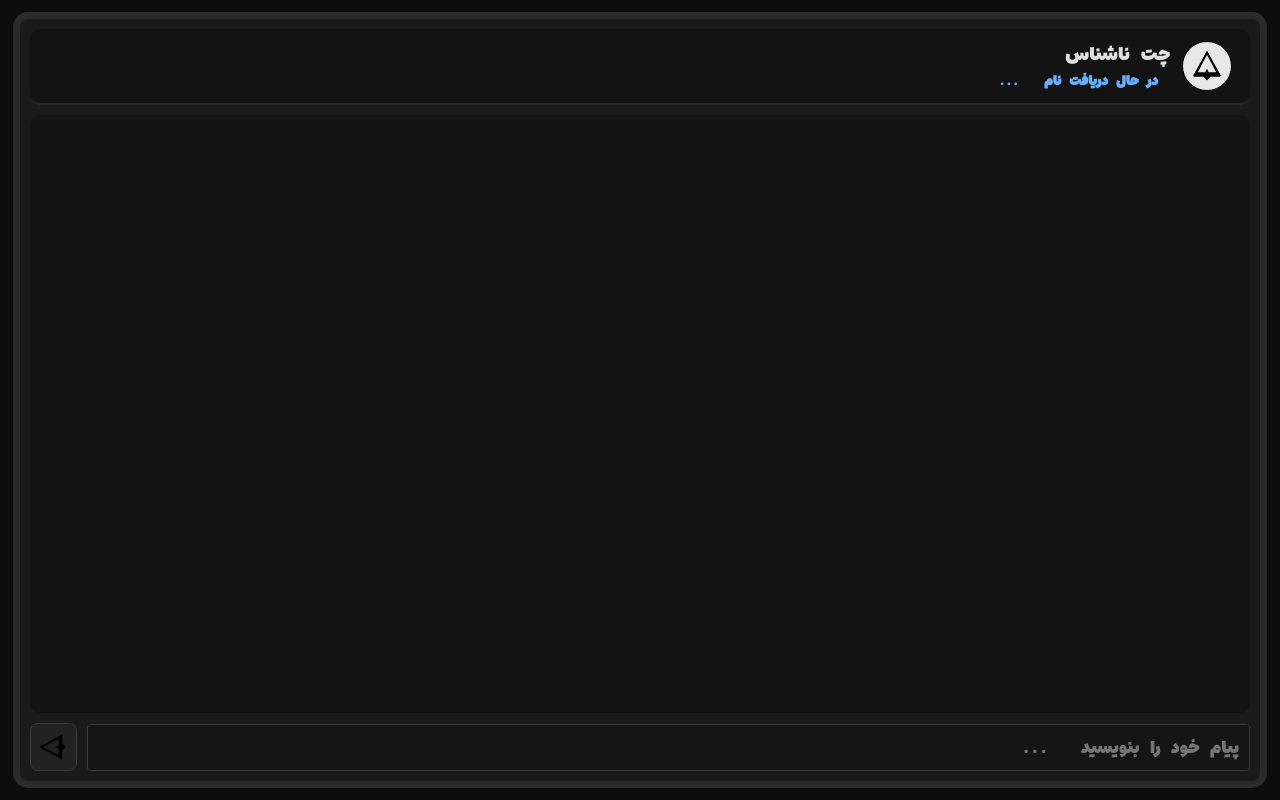
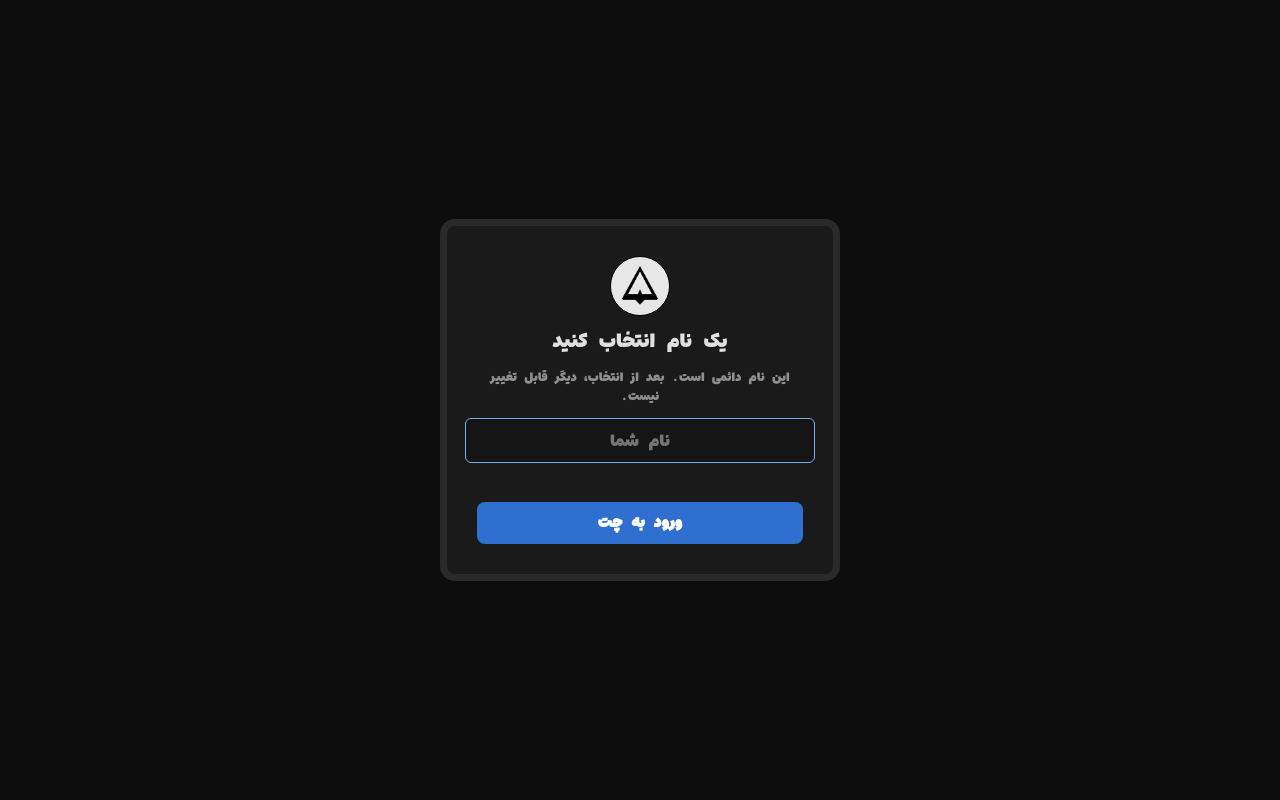
Before and after one commit to ShayanCoder710/Anonymous_Chat, a Flask app: page / in a window 1280 px wide. Run offline with Flask 3, Linux system fonts and the light colour scheme; some libraries are stand-ins or nearby versions.

Commit message:
Name for user addd

```diff
--- a/app.py
+++ b/app.py
@@ -2,11 +2,11 @@ from flask import Flask, render_template, request
 from flask_socketio import SocketIO, emit
 from datetime import datetime, timedelta
 from flask_sqlalchemy import SQLAlchemy
-import random
-
-NAMES = ['خدای تکلنولوژی', 'کوین میتنیک', 'تری دیویس', 'ایلان ماسک', 'بیل گیتس', 'حاکر ناسا', 'لینوس توروالدز', 'ریچارد استالمن']
+import hashlib
+import secrets
 
 MAX_LEN = 500
+MAX_NAME_LEN = 30
 
 app = Flask(__name__)
 app.config['SECRET_KEY'] = 'Shayan...'
@@ -20,8 +20,14 @@ socketio = SocketIO(app)
 class Message(db.Model):
     id = db.Column(db.Integer, primary_key=True)
     text = db.Column(db.String(MAX_LEN), nullable=False)
-    user_id = db.Column(db.String(50), nullable=True)
+    user_id = db.Column(db.String(MAX_NAME_LEN), nullable=True)
     time = db.Column(db.DateTime, default=lambda: datetime.utcnow() + timedelta(hours=3, minutes=30))
+
+
+class Name(db.Model):
+    id = db.Column(db.Integer, primary_key=True)
+    name = db.Column(db.String(MAX_NAME_LEN), unique=True, nullable=False)
+    token_hash = db.Column(db.String(64), nullable=False)
 
 
 with app.app_context():
@@ -36,13 +42,16 @@ def index():
 connected_users = {}
 
 
-@socketio.on('connect')
-def handle_connect():
-    name = random.choice(NAMES)
-    connected_users[request.sid] = name
+def hash_token(token):
+    return hashlib.sha256(token.encode('utf-8')).hexdigest()
 
-    emit('your_name', name)
 
+def valid_name(name):
+    name = name.strip()
+    return 1 <= len(name) <= MAX_NAME_LEN
+
+
+def send_history(sid):
     messages = Message.query.order_by(Message.time).all()
     history = [
         {
@@ -52,9 +61,51 @@ def handle_connect():
         }
         for m in messages
     ]
-    emit('history', history)
+    emit('history', history, to=sid)
 
+
+@socketio.on('claim_name')
+def handle_claim_name(data):
+    if not isinstance(data, dict):
+        return
+
+    name = data.get('name', '')
+    token = data.get('token')
+
+    if not isinstance(name, str) or (token is not None and not isinstance(token, str)):
+        return
+
+    if not valid_name(name):
+        emit('claim_error', 'نام باید بین ۱ تا ۳۰ کاراکتر باشد.')
+        return
+
+    if token:
+        known = Name.query.filter_by(token_hash=hash_token(token)).first()
+
+        if known:
+            connected_users[request.sid] = known.name
+            emit('name_ok', {'name': known.name, 'token': None})
+            send_history(request.sid)
+            socketio.emit('online_count', len(connected_users))
+            return
+
+    if Name.query.filter_by(name=name).first():
+        emit('claim_error', 'این نام قبلاً استفاده شده. یک نام دیگر انتخاب کنید.')
+        return
+
+    new_token = secrets.token_urlsafe(32)
+    db.session.add(Name(name=name, token_hash=hash_token(new_token)))
+    db.session.commit()
+
+    connected_users[request.sid] = name
+    emit('name_ok', {'name': name, 'token': new_token})
+    send_history(request.sid)
     socketio.emit('online_count', len(connected_users))
+
+
+@socketio.on('connect')
+def handle_connect():
+    emit('online_count', len(connected_users))
 
 
 @socketio.on('disconnect')
--- a/static/css/index.css
+++ b/static/css/index.css
@@ -40,6 +40,79 @@ header {
     background-color: #1a1a1a;
     border: 7px solid #2a2a2a;
     border-radius: 15px;
+}
+#name-screen {
+    position: fixed;
+    inset: 0;
+    background-color: #0d0d0d;
+    display: flex;
+    align-items: center;
+    justify-content: center;
+    z-index: 10;
+}
+#name-box {
+    width: 90%;
+    max-width: 400px;
+    padding: 30px;
+    background-color: #1a1a1a;
+    border: 7px solid #2a2a2a;
+    border-radius: 15px;
+    display: flex;
+    flex-direction: column;
+    align-items: center;
+    gap: 12px;
+    text-align: center;
+}
+#name-box img {
+    width: 60px;
+    height: 60px;
+    object-fit: contain;
+    transform: rotate(270deg);
+    background-color: #e7e7e7;
+    border: 1px solid #000000;
+    border-radius: 50%;
+    padding: 7px;
+}
+#name-box h2 {
+    font-size: 19px;
+    font-weight: normal;
+    color: #e0e0e0;
+}
+#name-box p {
+    font-size: 12px;
+    color: #8f8f8f;
+    line-height: 1.6;
+}
+#nameInput {
+    all: unset;
+    width: 100%;
+    padding: 11px;
+    text-align: center;
+    background-color: #151515;
+    border: 1px solid #3a3a3a;
+    border-radius: 6px;
+    font-size: 16px;
+}
+#nameInput:focus {
+    border-color: #6ab0ff;
+}
+#nameError {
+    font-size: 12px;
+    color: #ff6b6b;
+    min-height: 15px;
+}
+#nameBtn {
+    width: 100%;
+    height: 42px;
+    background-color: #2f6fd0;
+    border: none;
+    border-radius: 8px;
+    color: #fff;
+    font-size: 15px;
+    font-weight: bold;
+}
+#nameBtn:hover {
+    background-color: #3a7de0;
 }
 #all {
     width: 98%;
--- a/templates/index.html
+++ b/templates/index.html
@@ -8,6 +8,17 @@
     <title>Anonymous Chat</title>
 </head>
 <body>
+
+    <div id="name-screen">
+        <div id="name-box">
+            <img src="../static/images/icons8-sent-64.png">
+            <h2>یک نام انتخاب کنید</h2>
+            <p>این نام دائمی است. بعد از انتخاب، دیگر قابل تغییر نیست.</p>
+            <input id="nameInput" type="text" maxlength="30" placeholder="نام شما" autocomplete="off">
+            <span id="nameError"></span>
+            <button id="nameBtn">ورود به چت</button>
+        </div>
+    </div>
 
     <div id="all">
         <div id="chat-header">
@@ -35,9 +46,19 @@
 
         let myName = null
 
-        socket.on('your_name', (name) => {
-            myName = name
-            document.getElementById('myName').textContent = name
+        socket.on('claim_error', (msg) => {
+            document.getElementById('nameError').textContent = msg
+        })
+
+        socket.on('name_ok', (data) => {
+            if (data.token) {
+                localStorage.setItem('chatName', data.name)
+                localStorage.setItem('chatToken', data.token)
+            }
+
+            myName = data.name
+            document.getElementById('myName').textContent = data.name
+            document.getElementById('name-screen').style.display = 'none'
         })
 
         socket.on('history', (messages) => {
@@ -102,6 +123,36 @@
             input.focus()
         }
 
+        document.getElementById('nameBtn').addEventListener('click', claimName)
+
+        document.getElementById('nameInput').addEventListener('keydown', (e) => {
+            if (e.key === 'Enter' && !e.isComposing) {
+                e.preventDefault()
+                claimName()
+            }
+        })
+
+        function claimName() {
+            const name = document.getElementById('nameInput').value.trim()
+            document.getElementById('nameError').textContent = ''
+
+            if (name === '') {
+                document.getElementById('nameError').textContent = 'نام نمی‌تواند خالی باشد.'
+                return
+            }
+
+            socket.emit('claim_name', { name: name, token: localStorage.getItem('chatToken') })
+        }
+
+        const savedName = localStorage.getItem('chatName')
+        const savedToken = localStorage.getItem('chatToken')
+
+        if (savedName && savedToken) {
+            socket.emit('claim_name', { name: savedName, token: savedToken })
+        } else {
+            document.getElementById('nameInput').focus()
+        }
+
         document.getElementById('msgInput').addEventListener('keydown', (e) => {
             if (e.key === 'Enter' && !e.shiftKey && !e.isComposing) {
                 e.preventDefault()
```
